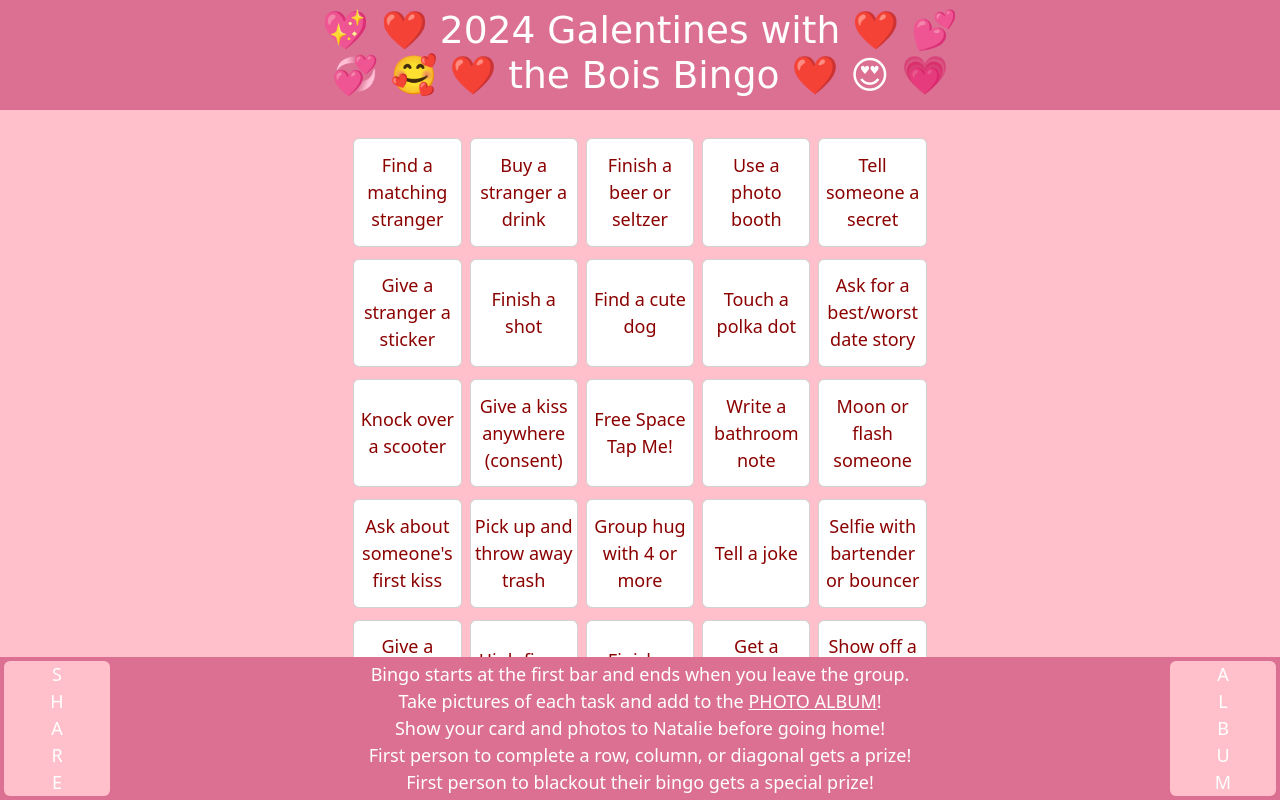
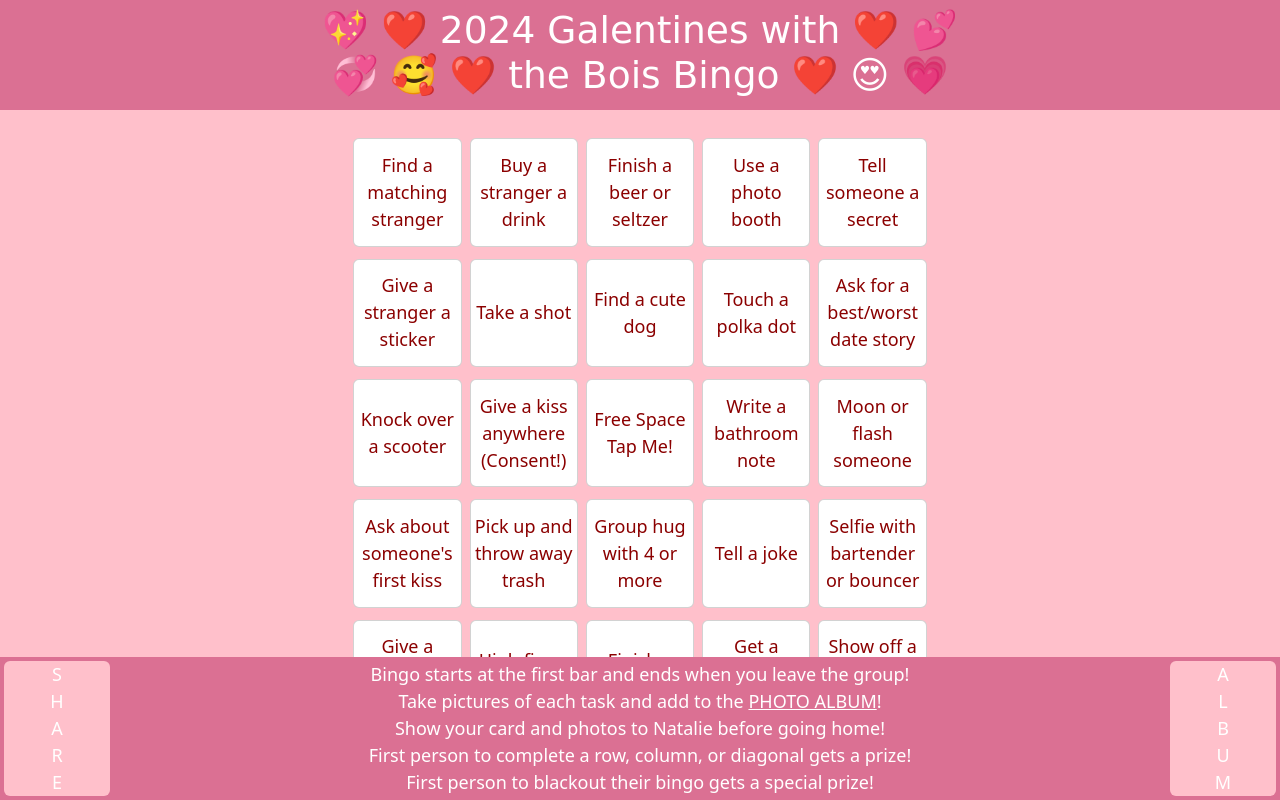
Before and after one commit to JesseDenier/Bingo, a plain HTML site: page index.html in a window 1280 px wide. Drawn offline with nearby package versions, Linux system fonts and the light colour scheme; a web font is replaced by a local one.

Commit message:
Minor spelling errors.

```diff
--- a/index.html
+++ b/index.html
@@ -54,7 +54,7 @@
           <p class="task-text">Give a stranger a sticker</p>
         </div>
         <div id="b2" class="card col-2 p-1 m-1">
-          <p class="task-text">Finish a shot</p>
+          <p class="task-text">Take a shot</p>
         </div>
         <div id="b3" class="card col-2 p-1 m-1">
           <p class="task-text">Find a cute dog</p>
@@ -71,7 +71,7 @@
           <p class="task-text">Knock over a scooter</p>
         </div>
         <div id="c2" class="card col-2 p-1 m-1">
-          <p class="task-text">Give a kiss anywhere (consent)</p>
+          <p class="task-text">Give a kiss anywhere (Consent!)</p>
         </div>
         <div id="c3" class="card col-2 p-1 m-1">
           <p class="task-text">Free Space<br />Tap Me!</p>
@@ -125,7 +125,7 @@
         >S<br />H<br />A<br />R<br />E</a
       >
       <p class="col-10">
-        Bingo starts at the first bar and ends when you leave the group.<br />
+        Bingo starts at the first bar and ends when you leave the group!<br />
         Take pictures of each task and add to the
         <a href="https://photos.app.goo.gl/xkhbdcL5ypAr2ieJ8">PHOTO ALBUM</a
         >!<br />
```
